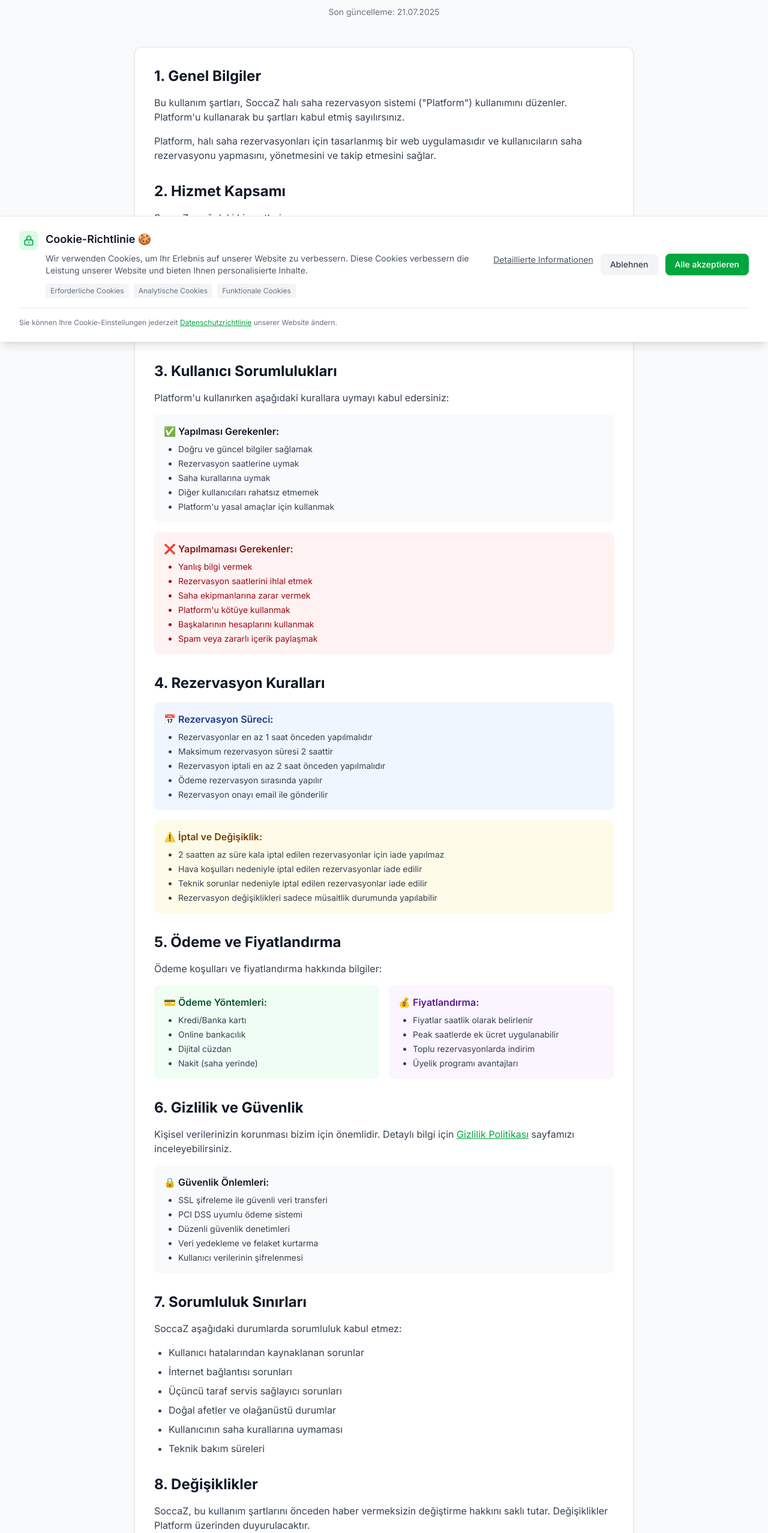
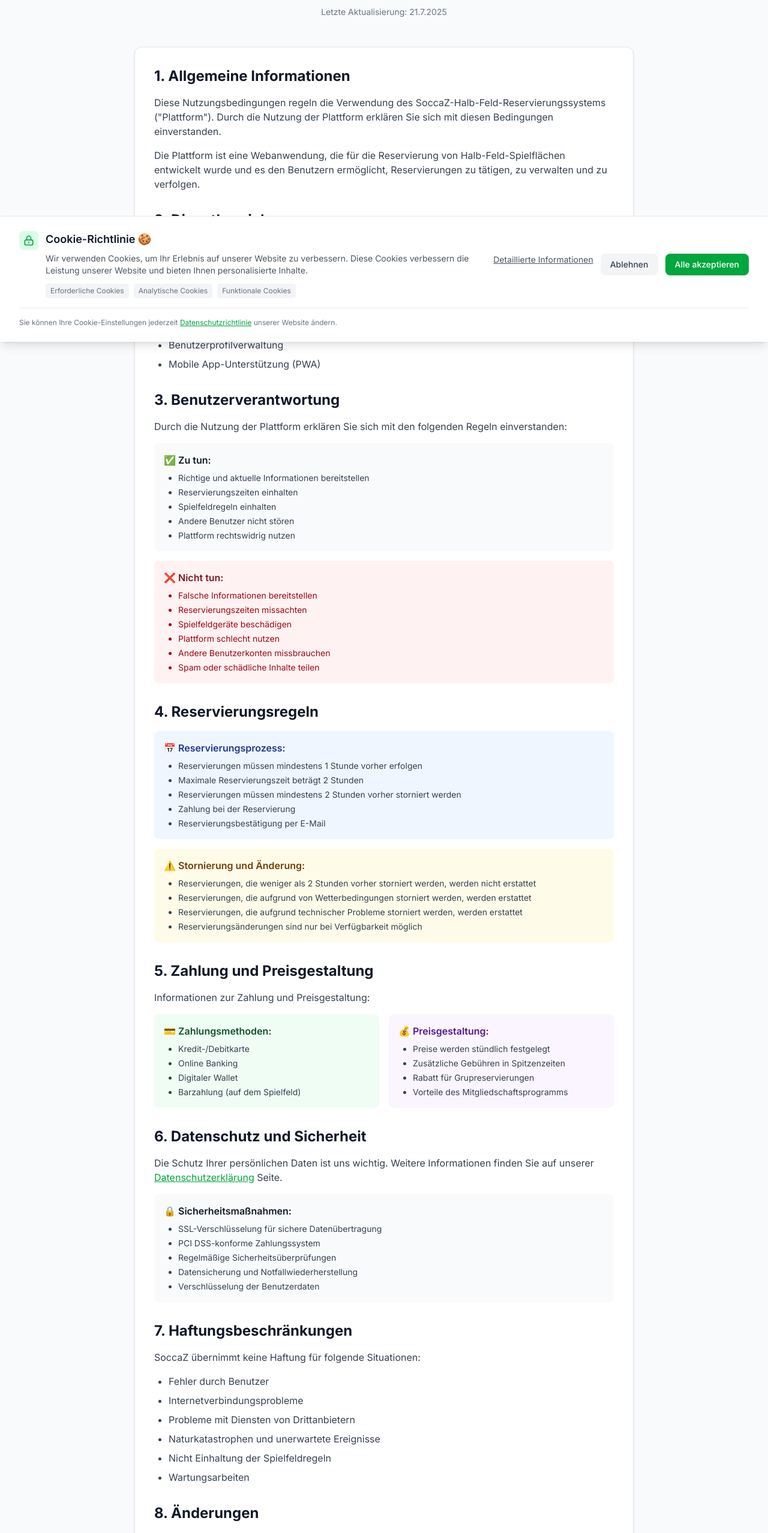
Before and after one commit to utkyfact/SoccaZ, a React (Vite) app: page /terms in a window 1280 px wide. Shown: the part 230-2786 px from the top of the page at 60% size. Built offline with nearby package versions, Linux system fonts and the light colour scheme; no server answers.

Commit message:
Coordinate information cleaning has been added. When selecting a user's location, the cleaned data is used by checking for invalid coordinates. Additionally, some text has been translated into German and some user interface language has been updated.

```diff
--- a/src/pages/Matches.jsx
+++ b/src/pages/Matches.jsx
@@ -198,11 +198,11 @@
     const maxParticipants = match.maxParticipants || 0;
 
     if (participantCount >= maxParticipants) {
-      return { text: 'Dolu', color: 'bg-red-100 text-red-800' };
+      return { text: 'Voll', color: 'bg-red-100 text-red-800' };
     } else if (participantCount >= maxParticipants * 0.8) {
-      return { text: 'Az Yer', color: 'bg-yellow-100 text-yellow-800' };
+      return { text: 'Wenig Platz', color: 'bg-yellow-100 text-yellow-800' };
     } else {
-      return { text: 'Müsait', color: 'bg-green-100 text-green-800' };
+      return { text: 'Frei', color: 'bg-green-100 text-green-800' };
     }
   };
 
--- a/src/pages/Terms.jsx
+++ b/src/pages/Terms.jsx
@@ -10,13 +10,13 @@
           {/* Header */}
           <div className="text-center mb-12">
             <h1 className="text-4xl font-bold text-gray-900 mb-4">
-              Kullanım Şartları 📋
+            Nutzungsbedingungen 📋
             </h1>
             <p className="text-lg text-gray-600">
-              SoccaZ halı saha rezervasyon sistemi kullanım şartları
+            Nutzungsbedingungen für den SoccaZ-Halb-Feld-Reservierungssystem
             </p>
             <p className="text-sm text-gray-500 mt-2">
-              Son güncelleme: {new Date().toLocaleDateString('tr-TR')}
+            Letzte Aktualisierung: {new Date().toLocaleDateString('de-DE')}
             </p>
           </div>
 
@@ -26,59 +26,58 @@
 
               {/* Genel Bilgiler */}
               <section className="mb-8">
-                <h2 className="text-2xl font-bold text-gray-900 mb-4">1. Genel Bilgiler</h2>
+                <h2 className="text-2xl font-bold text-gray-900 mb-4">1. Allgemeine Informationen</h2>
                 <p className="text-gray-700 mb-4">
-                  Bu kullanım şartları, SoccaZ halı saha rezervasyon sistemi ("Platform") kullanımını düzenler.
-                  Platform'u kullanarak bu şartları kabul etmiş sayılırsınız.
+                Diese Nutzungsbedingungen regeln die Verwendung des SoccaZ-Halb-Feld-Reservierungssystems ("Plattform").
+                Durch die Nutzung der Plattform erklären Sie sich mit diesen Bedingungen einverstanden.
                 </p>
                 <p className="text-gray-700">
-                  Platform, halı saha rezervasyonları için tasarlanmış bir web uygulamasıdır ve
-                  kullanıcıların saha rezervasyonu yapmasını, yönetmesini ve takip etmesini sağlar.
+                Die Plattform ist eine Webanwendung, die für die Reservierung von Halb-Feld-Spielflächen entwickelt wurde und es den Benutzern ermöglicht, Reservierungen zu tätigen, zu verwalten und zu verfolgen.
                 </p>
               </section>
 
               {/* Hizmet Kapsamı */}
               <section className="mb-8">
-                <h2 className="text-2xl font-bold text-gray-900 mb-4">2. Hizmet Kapsamı</h2>
+                <h2 className="text-2xl font-bold text-gray-900 mb-4">2. Dienstbereich</h2>
                 <div className="space-y-3 text-gray-700">
-                  <p>SoccaZ aşağıdaki hizmetleri sunar:</p>
+                  <p>SoccaZ bietet die folgenden Dienste an:</p>
                   <ul className="list-disc pl-6 space-y-2">
-                    <li>Halı saha rezervasyonu yapma ve yönetme</li>
-                    <li>Rezervasyon geçmişi görüntüleme</li>
-                    <li>Fiyat bilgileri ve müsaitlik kontrolü</li>
-                    <li>Bildirim ve hatırlatma servisleri</li>
-                    <li>Kullanıcı profil yönetimi</li>
-                    <li>Mobil uygulama desteği (PWA)</li>
+                    <li>Halb-Feld-Reservierung</li>
+                    <li>Reservierungsverlauf ansehen</li>
+                    <li>Preisinformationen und Verfügbarkeitsüberprüfung</li>
+                    <li>Bildirung und Erinnerungsdienste</li>
+                    <li>Benutzerprofilverwaltung</li>
+                    <li>Mobile App-Unterstützung (PWA)</li>
                   </ul>
                 </div>
               </section>
 
               {/* Kullanıcı Sorumlulukları */}
               <section className="mb-8">
-                <h2 className="text-2xl font-bold text-gray-900 mb-4">3. Kullanıcı Sorumlulukları</h2>
+                <h2 className="text-2xl font-bold text-gray-900 mb-4">3. Benutzerverantwortung</h2>
                 <div className="space-y-4 text-gray-700">
-                  <p>Platform'u kullanırken aşağıdaki kurallara uymayı kabul edersiniz:</p>
+                  <p>Durch die Nutzung der Plattform erklären Sie sich mit den folgenden Regeln einverstanden:</p>
 
                   <div className="bg-gray-50 p-4 rounded-lg">
-                    <h3 className="font-semibold text-gray-900 mb-2">✅ Yapılması Gerekenler:</h3>
+                    <h3 className="font-semibold text-gray-900 mb-2">✅ Zu tun:</h3>
                     <ul className="list-disc pl-6 space-y-1 text-sm">
-                      <li>Doğru ve güncel bilgiler sağlamak</li>
-                      <li>Rezervasyon saatlerine uymak</li>
-                      <li>Saha kurallarına uymak</li>
-                      <li>Diğer kullanıcıları rahatsız etmemek</li>
-                      <li>Platform'u yasal amaçlar için kullanmak</li>
+                      <li>Richtige und aktuelle Informationen bereitstellen</li>
+                      <li>Reservierungszeiten einhalten</li>
+                      <li>Spielfeldregeln einhalten</li>
+                      <li>Andere Benutzer nicht stören</li>
+                      <li>Plattform rechtswidrig nutzen</li>
                     </ul>
                   </div>
 
                   <div className="bg-red-50 p-4 rounded-lg">
-                    <h3 className="font-semibold text-red-900 mb-2">❌ Yapılmaması Gerekenler:</h3>
+                    <h3 className="font-semibold text-red-900 mb-2">❌ Nicht tun:</h3>
                     <ul className="list-disc pl-6 space-y-1 text-sm text-red-800">
-                      <li>Yanlış bilgi vermek</li>
-                      <li>Rezervasyon saatlerini ihlal etmek</li>
-                      <li>Saha ekipmanlarına zarar vermek</li>
-                      <li>Platform'u kötüye kullanmak</li>
-                      <li>Başkalarının hesaplarını kullanmak</li>
-                      <li>Spam veya zararlı içerik paylaşmak</li>
+                      <li>Falsche Informationen bereitstellen</li>
+                      <li>Reservierungszeiten missachten</li>
+                      <li>Spielfeldgeräte beschädigen</li>
+                      <li>Plattform schlecht nutzen</li>
+                      <li>Andere Benutzerkonten missbrauchen</li>
+                      <li>Spam oder schädliche Inhalte teilen</li>
                     </ul>
                   </div>
                 </div>
@@ -86,26 +85,26 @@
 
               {/* Rezervasyon Kuralları */}
               <section className="mb-8">
-                <h2 className="text-2xl font-bold text-gray-900 mb-4">4. Rezervasyon Kuralları</h2>
+                <h2 className="text-2xl font-bold text-gray-900 mb-4">4. Reservierungsregeln</h2>
                 <div className="space-y-4 text-gray-700">
                   <div className="bg-blue-50 p-4 rounded-lg">
-                    <h3 className="font-semibold text-blue-900 mb-2">📅 Rezervasyon Süreci:</h3>
+                    <h3 className="font-semibold text-blue-900 mb-2">📅 Reservierungsprozess:</h3>
                     <ul className="list-disc pl-6 space-y-1 text-sm">
-                      <li>Rezervasyonlar en az 1 saat önceden yapılmalıdır</li>
-                      <li>Maksimum rezervasyon süresi 2 saattir</li>
-                      <li>Rezervasyon iptali en az 2 saat önceden yapılmalıdır</li>
-                      <li>Ödeme rezervasyon sırasında yapılır</li>
-                      <li>Rezervasyon onayı email ile gönderilir</li>
+                      <li>Reservierungen müssen mindestens 1 Stunde vorher erfolgen</li>
+                      <li>Maximale Reservierungszeit beträgt 2 Stunden</li>
+                      <li>Reservierungen müssen mindestens 2 Stunden vorher storniert werden</li>
+                      <li>Zahlung bei der Reservierung</li>
+                      <li>Reservierungsbestätigung per E-Mail</li>
                     </ul>
                   </div>
 
                   <div className="bg-yellow-50 p-4 rounded-lg">
-                    <h3 className="font-semibold text-yellow-900 mb-2">⚠️ İptal ve Değişiklik:</h3>
+                    <h3 className="font-semibold text-yellow-900 mb-2">⚠️ Stornierung und Änderung:</h3>
                     <ul className="list-disc pl-6 space-y-1 text-sm">
-                      <li>2 saatten az süre kala iptal edilen rezervasyonlar için iade yapılmaz</li>
-                      <li>Hava koşulları nedeniyle iptal edilen rezervasyonlar iade edilir</li>
-                      <li>Teknik sorunlar nedeniyle iptal edilen rezervasyonlar iade edilir</li>
-                      <li>Rezervasyon değişiklikleri sadece müsaitlik durumunda yapılabilir</li>
+                      <li>Reservierungen, die weniger als 2 Stunden vorher storniert werden, werden nicht erstattet</li>
+                      <li>Reservierungen, die aufgrund von Wetterbedingungen storniert werden, werden erstattet</li>
+                      <li>Reservierungen, die aufgrund technischer Probleme storniert werden, werden erstattet</li>
+                      <li>Reservierungsänderungen sind nur bei Verfügbarkeit möglich</li>
                     </ul>
                   </div>
                 </div>
@@ -113,28 +112,28 @@
 
               {/* Ödeme ve Fiyatlandırma */}
               <section className="mb-8">
-                <h2 className="text-2xl font-bold text-gray-900 mb-4">5. Ödeme ve Fiyatlandırma</h2>
+                <h2 className="text-2xl font-bold text-gray-900 mb-4">5. Zahlung und Preisgestaltung</h2>
                 <div className="space-y-4 text-gray-700">
-                  <p>Ödeme koşulları ve fiyatlandırma hakkında bilgiler:</p>
+                  <p>Informationen zur Zahlung und Preisgestaltung:</p>
 
                   <div className="grid md:grid-cols-2 gap-4">
                     <div className="bg-green-50 p-4 rounded-lg">
-                      <h3 className="font-semibold text-green-900 mb-2">💳 Ödeme Yöntemleri:</h3>
+                      <h3 className="font-semibold text-green-900 mb-2">💳 Zahlungsmethoden:</h3>
                       <ul className="list-disc pl-6 space-y-1 text-sm">
-                        <li>Kredi/Banka kartı</li>
-                        <li>Online bankacılık</li>
-                        <li>Dijital cüzdan</li>
-                        <li>Nakit (saha yerinde)</li>
+                        <li>Kredit-/Debitkarte</li>
+                        <li>Online Banking</li>
+                        <li>Digitaler Wallet</li>
+                        <li>Barzahlung (auf dem Spielfeld)</li>
                       </ul>
                     </div>
 
                     <div className="bg-purple-50 p-4 rounded-lg">
-                      <h3 className="font-semibold text-purple-900 mb-2">💰 Fiyatlandırma:</h3>
+                      <h3 className="font-semibold text-purple-900 mb-2">💰 Preisgestaltung:</h3>
                       <ul className="list-disc pl-6 space-y-1 text-sm">
-                        <li>Fiyatlar saatlik olarak belirlenir</li>
-                        <li>Peak saatlerde ek ücret uygulanabilir</li>
-                        <li>Toplu rezervasyonlarda indirim</li>
-                        <li>Üyelik programı avantajları</li>
+                        <li>Preise werden stündlich festgelegt</li>
+                        <li>Zusätzliche Gebühren in Spitzenzeiten</li>
+                        <li>Rabatt für Grupreservierungen</li>
+                        <li>Vorteile des Mitgliedschaftsprogramms</li>
                       </ul>
                     </div>
                   </div>
@@ -143,24 +142,24 @@
 
               {/* Gizlilik ve Güvenlik */}
               <section className="mb-8">
-                <h2 className="text-2xl font-bold text-gray-900 mb-4">6. Gizlilik ve Güvenlik</h2>
+                <h2 className="text-2xl font-bold text-gray-900 mb-4">6. Datenschutz und Sicherheit</h2>
                 <div className="space-y-4 text-gray-700">
                   <p>
-                    Kişisel verilerinizin korunması bizim için önemlidir. Detaylı bilgi için{' '}
+                    Die Schutz Ihrer persönlichen Daten ist uns wichtig. Weitere Informationen finden Sie auf unserer{' '}
                     <Link to="/privacy" className="text-green-600 hover:text-green-700 underline">
-                      Gizlilik Politikası
+                      Datenschutzerklärung
                     </Link>{' '}
-                    sayfamızı inceleyebilirsiniz.
+                    Seite.
                   </p>
 
                   <div className="bg-gray-50 p-4 rounded-lg">
-                    <h3 className="font-semibold text-gray-900 mb-2">🔒 Güvenlik Önlemleri:</h3>
+                    <h3 className="font-semibold text-gray-900 mb-2">🔒 Sicherheitsmaßnahmen:</h3>
                     <ul className="list-disc pl-6 space-y-1 text-sm">
-                      <li>SSL şifreleme ile güvenli veri transferi</li>
-                      <li>PCI DSS uyumlu ödeme sistemi</li>
-                      <li>Düzenli güvenlik denetimleri</li>
-                      <li>Veri yedekleme ve felaket kurtarma</li>
-                      <li>Kullanıcı verilerinin şifrelenmesi</li>
+                      <li>SSL-Verschlüsselung für sichere Datenübertragung</li>
+                      <li>PCI DSS-konforme Zahlungssystem</li>
+                      <li>Regelmäßige Sicherheitsüberprüfungen</li>
+                      <li>Datensicherung und Notfallwiederherstellung</li>
+                      <li>Verschlüsselung der Benutzerdaten</li>
                     </ul>
                   </div>
                 </div>
@@ -168,47 +167,47 @@
 
               {/* Sorumluluk Sınırları */}
               <section className="mb-8">
-                <h2 className="text-2xl font-bold text-gray-900 mb-4">7. Sorumluluk Sınırları</h2>
+                <h2 className="text-2xl font-bold text-gray-900 mb-4">7. Haftungsbeschränkungen</h2>
                 <div className="space-y-4 text-gray-700">
-                  <p>SoccaZ aşağıdaki durumlarda sorumluluk kabul etmez:</p>
+                  <p>SoccaZ übernimmt keine Haftung für folgende Situationen:</p>
                   <ul className="list-disc pl-6 space-y-2">
-                    <li>Kullanıcı hatalarından kaynaklanan sorunlar</li>
-                    <li>İnternet bağlantısı sorunları</li>
-                    <li>Üçüncü taraf servis sağlayıcı sorunları</li>
-                    <li>Doğal afetler ve olağanüstü durumlar</li>
-                    <li>Kullanıcının saha kurallarına uymaması</li>
-                    <li>Teknik bakım süreleri</li>
+                    <li>Fehler durch Benutzer</li>
+                    <li>Internetverbindungsprobleme</li>
+                    <li>Probleme mit Diensten von Drittanbietern</li>
+                    <li>Naturkatastrophen und unerwartete Ereignisse</li>
+                    <li>Nicht Einhaltung der Spielfeldregeln</li>
+                    <li>Wartungsarbeiten</li>
                   </ul>
                 </div>
               </section>
 
               {/* Değişiklikler */}
               <section className="mb-8">
-                <h2 className="text-2xl font-bold text-gray-900 mb-4">8. Değişiklikler</h2>
+                <h2 className="text-2xl font-bold text-gray-900 mb-4">8. Änderungen</h2>
                 <div className="space-y-4 text-gray-700">
                   <p>
-                    SoccaZ, bu kullanım şartlarını önceden haber vermeksizin değiştirme hakkını saklı tutar.
-                    Değişiklikler Platform üzerinden duyurulacaktır.
+                    SoccaZ behält sich vor, diese Nutzungsbedingungen ohne vorherige Ankündigung zu ändern.
+                    Änderungen werden auf der Plattform bekannt gegeben.
                   </p>
                   <p>
-                    Değişikliklerin yürürlüğe girmesinden sonra Platform'u kullanmaya devam etmeniz,
-                    yeni şartları kabul ettiğiniz anlamına gelir.
+                    Die Weiterverwendung der Plattform nach der Einführung der Änderungen bedeutet die Annahme der neuen Bedingungen.
+                    Die Weiterverwendung der Plattform nach der Einführung der Änderungen bedeutet die Annahme der neuen Bedingungen.
                   </p>
                 </div>
               </section>
 
               {/* İletişim */}
               <section className="mb-8">
-                <h2 className="text-2xl font-bold text-gray-900 mb-4">9. İletişim</h2>
+                <h2 className="text-2xl font-bold text-gray-900 mb-4">9. Kontakt</h2>
                 <div className="bg-blue-50 p-6 rounded-lg">
                   <p className="text-gray-700 mb-4">
-                    Bu kullanım şartları hakkında sorularınız için bizimle iletişime geçebilirsiniz:
+                    Für Fragen zu diesen Nutzungsbedingungen können Sie sich mit uns in Verbindung setzen:
                   </p>
                   <div className="space-y-2 text-sm">
                     <p><strong>Email:</strong> info@soccaz.com</p>
-                    <p><strong>Telefon:</strong> +90 (212) 555 0123</p>
-                    <p><strong>Adres:</strong> İstanbul, Türkiye</p>
-                    <p><strong>Çalışma Saatleri:</strong> Pazartesi - Pazar, 08:00 - 22:00</p>
+                    <p><strong>Telefon:</strong> +49 (0) 123 456 789</p>
+                    <p><strong>Adresse:</strong> Berlin, Deutschland</p>
+                    <p><strong>Arbeitszeiten:</strong> Montag - Sonntag, 08:00 - 22:00</p>
                   </div>
                 </div>
               </section>
@@ -217,12 +216,11 @@
               <div className="border-t border-gray-200 pt-8 mt-8">
                 <div className="text-center text-gray-500 text-sm">
                   <p>
-                    Bu kullanım şartları {new Date().getFullYear()} yılında yayınlanmıştır ve
-                    SoccaZ halı saha rezervasyon sistemi için geçerlidir.
+                    Diese Nutzungsbedingungen wurden im Jahr {new Date().getFullYear()} veröffentlicht und gelten für das SoccaZ-Halb-Feld-Reservierungssystem.
                   </p>
                   <p className="mt-2">
                     <Link to="/" className="text-green-600 hover:text-green-700 underline">
-                      Ana Sayfaya Dön
+                      Zur Startseite
                     </Link>
                   </p>
                 </div>
```
Also changed, not shown: src/components/admin/MatchOrganization.jsx (+17 -6 lines).
